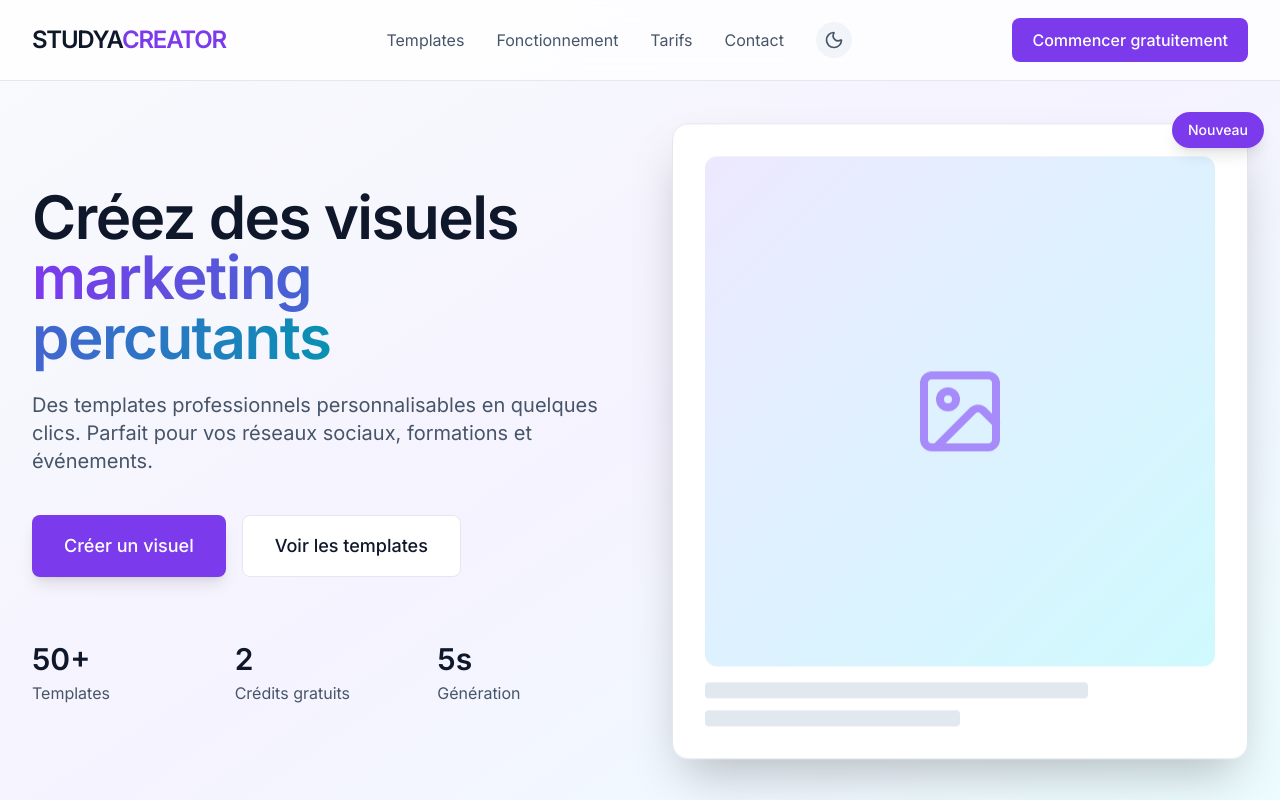
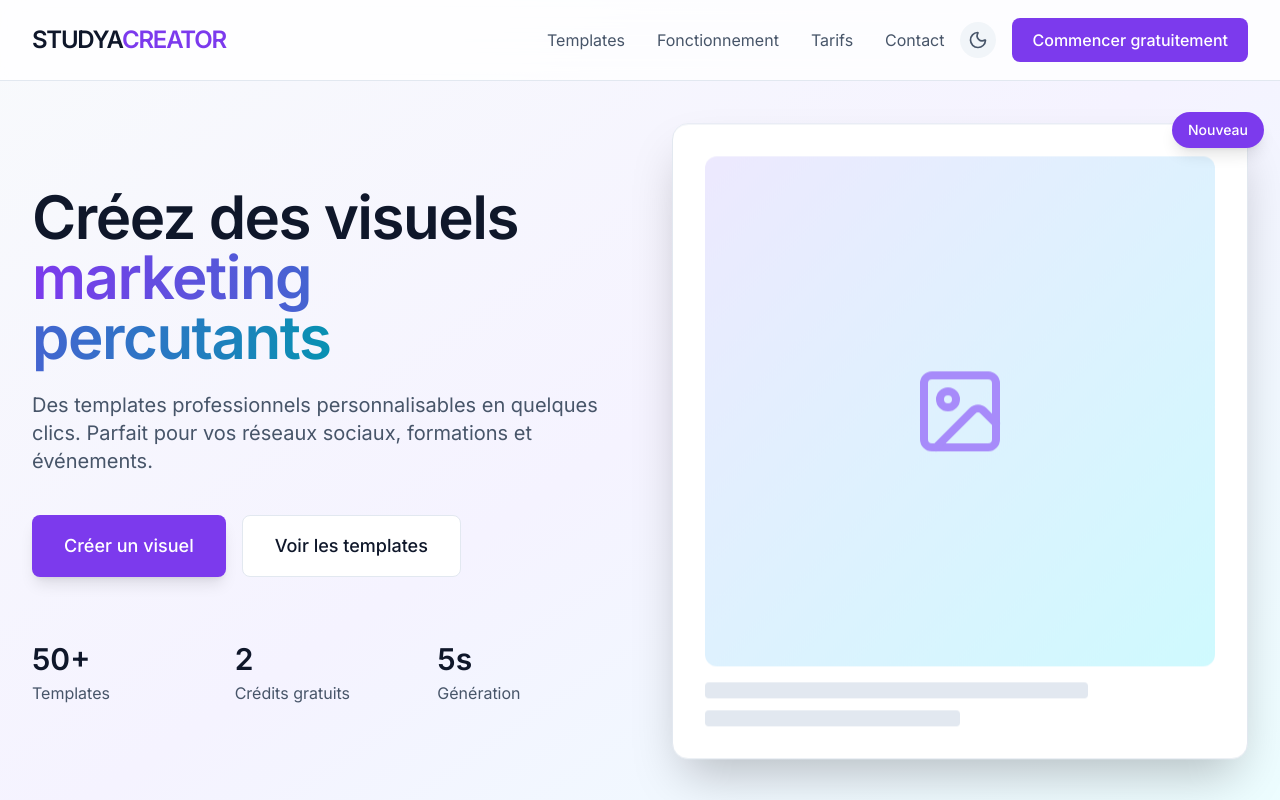
Before and after one commit to studyagency9/Studya-Creator, a plain HTML site: page index.html in a window 1280 px wide. Shown: the top 800 px of the page. Drawn offline with nearby package versions, Linux system fonts and the light colour scheme.

Commit message:
Just puted the Dark mode/White mode on the UI

```diff
--- a/index.html
+++ b/index.html
@@ -20,20 +20,20 @@
                     </a>
                 </div>
 
+                <!-- Right Side Controls -->
+                <div class="flex items-center space-x-4">
                     <!-- Desktop Navigation -->
                     <div class="hidden lg:flex items-center space-x-8">
                         <a href="#templates" class="text-base text-slate-600 hover:text-slate-900 transition-colors">Templates</a>
                         <a href="#how-it-works" class="text-base text-slate-600 hover:text-slate-900 transition-colors">Fonctionnement</a>
                         <a href="#pricing" class="text-base text-slate-600 hover:text-slate-900 transition-colors">Tarifs</a>
                         <a href="#contact" class="text-base text-slate-600 hover:text-slate-900 transition-colors">Contact</a>
+                    </div>
 
                     <!-- Dark Mode Toggle -->
-                    <div class="ml-4">
                     <button id="dark-mode-toggle" class="p-2 rounded-full bg-slate-100 hover:bg-slate-200 text-slate-600 hover:text-slate-900 transition-colors">
                         <i data-lucide="moon" class="w-5 h-5"></i>
                     </button>
-                    </div>
-                </div>
 
                     <!-- CTA Button Desktop -->
                     <div class="hidden lg:block">
@@ -41,10 +41,9 @@
                             Commencer gratuitement
                         </button>
                     </div>
-
+                </div>
             </div>
         </nav>
-
     </header>
 
     <!-- Hero Section -->
--- a/script.js
+++ b/script.js
@@ -390,6 +390,7 @@ function initializeDarkMode() {
 // Before/After Swiper
 const beforeAfterSwiper = new Swiper('.before-after-swiper', {
     loop: true,
+    autoHeight: true, // Adjust height automatically
     autoplay: {
         delay: 5000,
         disableOnInteraction: false,
--- a/styles.css
+++ b/styles.css
@@ -1,4 +1,11 @@
 @import url('https://fonts.googleapis.com/css2?family=Inter:wght@300;400;500;600;700&display=swap');
+
+/* --- Smooth Theme Transition --- */
+body, .bg-white, .bg-slate-50, .bg-slate-100, .bg-slate-200, .bg-slate-800, .bg-slate-900, .backdrop-blur-lg, input, textarea, select, button, a, h1, h2, h3, h4, p, span, div, section, header, nav {
+    transition-property: color, background-color, border-color, fill, stroke;
+    transition-duration: 300ms;
+    transition-timing-function: ease-in-out;
+}
 
 * {
     font-family: 'Inter', sans-serif;
```
Lines whose indentation alone changed are shown as unchanged.
